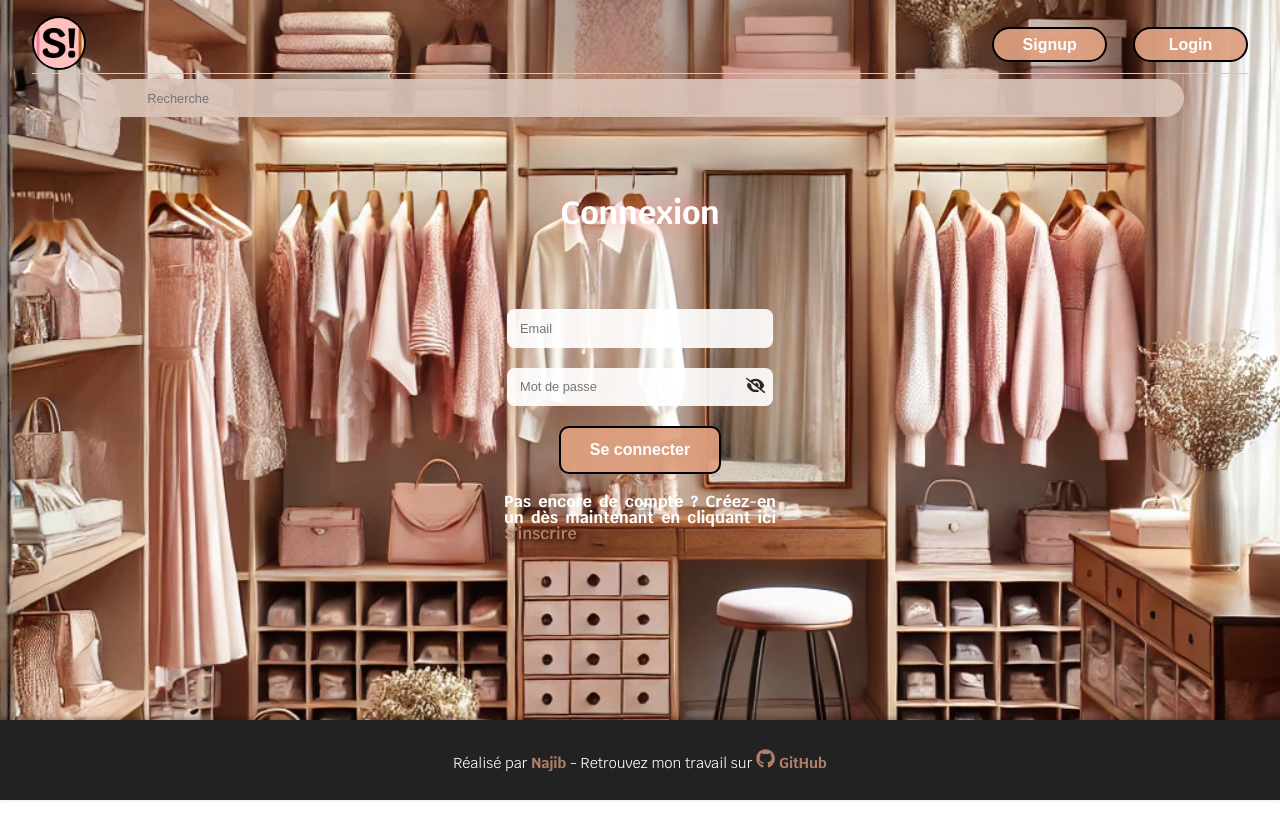
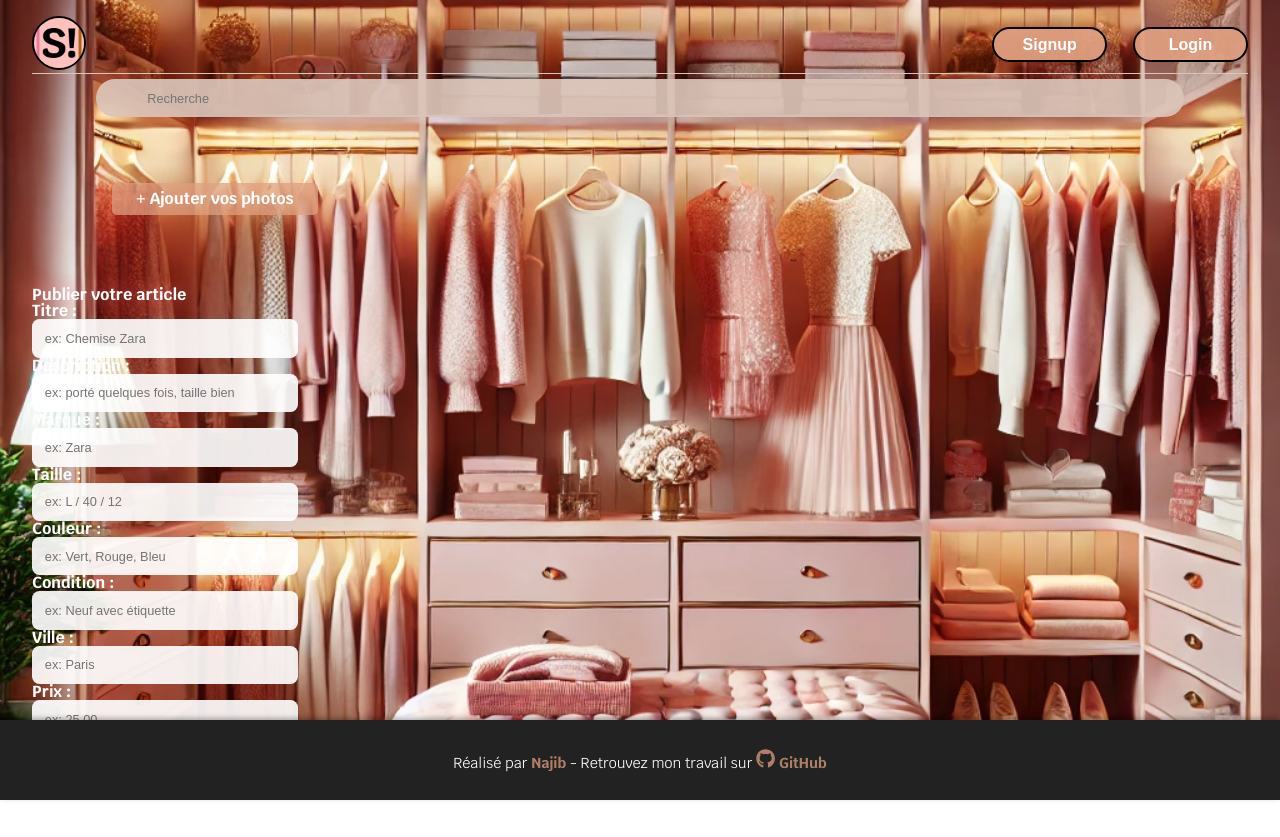
Before and after one commit to MohnajibG/Forentend-SOOK, a React (Vite) app: page /publish in a window 1280 px wide. Before the commit this address led to /login. Before the commit the page ends 800 px from the top, so only its background shows below. Built offline with nearby package versions, Linux system fonts and the light colour scheme; a web font is replaced by a local one.

Commit message:
fix(publish Page)

```diff
--- a/src/App.tsx
+++ b/src/App.tsx
@@ -18,11 +18,6 @@ import Footer from "./assets/components/Footer";
 import OffersPage from "./pages/OfferPage";
 
 function App() {
-  const ProtectedRoute = ({ children }: { children: React.ReactNode }) => {
-    const { token } = useUser();
-    return token ? children : <Navigate to="/login" replace />;
-  };
-
   const { token } = useUser();
 
   return (
@@ -47,14 +42,7 @@ function App() {
           <Route path="/profileUpdate/:userId" element={<ProfileUpdate />} />
           <Route path="/profilePage/:userId" element={<ProfilePage />} />
 
-          <Route
-            path="/publish"
-            element={
-              <ProtectedRoute>
-                <Publish />
-              </ProtectedRoute>
-            }
-          />
+          <Route path="/publish" element={<Publish />} />
           <Route path="/offers" element={<OffersPage />} />
 
           {/* Page 404 */}
--- a/src/assets/styles/publish.css
+++ b/src/assets/styles/publish.css
@@ -87,7 +87,7 @@
   top: 5px;
   right: 5px;
   background: red;
-  color: white;
+  color: rgb(5, 5, 5);
   border: none;
   border-radius: 50%;
   width: 20px;
```
